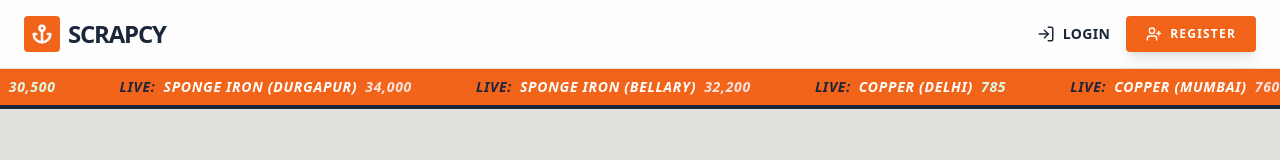
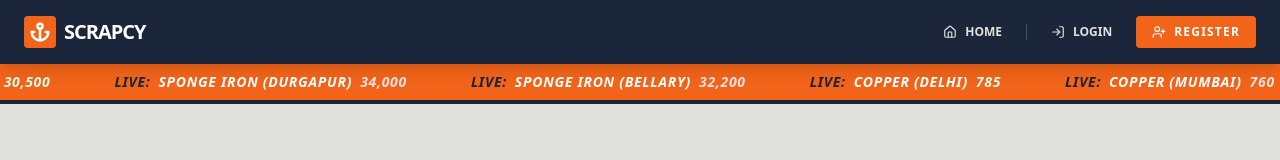
Before and after one commit to nilesh94/scrapcy-frontend, a React (Create React App) app: page / in a window 1280 px wide. Shown: the top 160 px of the page. Built offline with nearby package versions, Linux system fonts and the light colour scheme.

Commit message:
Update Home.js

```diff
--- a/src/pages/Home.js
+++ b/src/pages/Home.js
@@ -1,10 +1,11 @@
 import React, { useState, useEffect, useMemo } from 'react';
-import { useNavigate, Link } from 'react-router-dom';
+import { useNavigate } from 'react-router-dom';
 import {
-  Hammer, ArrowRight, Building2, User, Unlock, Anchor,
-  LayoutDashboard, LogOut, LogIn, UserPlus
+  Hammer, ArrowRight, Building2, User, Unlock, LayoutDashboard
 } from 'lucide-react';
-import PriceCard from '../components/PriceCard'; // Ensure this path is correct
+import PriceCard from '../components/PriceCard';
+import Header from '../components/Header/Header';
+import Footer from '../components/Footer/Footer';
 
 const MARKET_DATA = [
   { id: 101, category: "Ferrous", material: "Sponge Iron", location: "Raipur", price: 30500, change: 200, type: "Mandi", contact: "Raipur Ispat Links" },
@@ -18,8 +19,8 @@ const MARKET_DATA = [
 const Home = () => {
   const navigate = useNavigate();
   const [unlockedDetails, setUnlockedDetails] = useState({});
-  const [user, setUser] = useState(null); // Replaces userRole, holds full user object
-  const [userRole, setUserRole] = useState('guest'); // Kept for the auction section toggle logic
+  const [user, setUser] = useState(null);
+  const [userRole, setUserRole] = useState('guest');
 
   // 1. Check Login Status on Load
   useEffect(() => {
@@ -28,20 +29,11 @@ const Home = () => {
     if (token && storedUser) {
       const parsedUser = JSON.parse(storedUser);
       setUser(parsedUser);
-      setUserRole(parsedUser.role === 'seller' ? 'company' : 'bidder'); // Sync role for UI
+      setUserRole(parsedUser.role === 'seller' ? 'company' : 'bidder');
     }
   }, []);
 
-  // 2. Logout Logic
-  const handleLogout = () => {
-    localStorage.removeItem('token');
-    localStorage.removeItem('user');
-    setUser(null);
-    setUserRole('guest');
-    window.location.reload();
-  };
-
-  // 3. Calculate Averages
+  // 2. Calculate Averages
   const materialAverages = useMemo(() => {
     const sums = {}; const counts = {};
     MARKET_DATA.forEach(item => {
@@ -61,57 +53,21 @@ const Home = () => {
   };
 
   return (
-    <main className="bg-platinum min-h-screen">
+    <div className="min-h-screen bg-platinum flex flex-col relative">
+      <Header />
 
-      {/* --- NAVBAR --- */}
-      <nav className="border-b border-platinum py-4 sticky top-0 bg-white/95 backdrop-blur-md z-50">
-        <div className="max-w-7xl mx-auto px-6 flex justify-between items-center">
+      <main className="flex-grow">
 
-          {/* Logo */}
-          <div className="flex items-center gap-2">
-            <div className="bg-orange text-white p-2 rounded">
-              <Anchor size={20} className="stroke-[3]" />
-            </div>
-            <span className="text-2xl font-black uppercase tracking-tighter text-navy">Scrapcy</span>
-          </div>
-
-          {/* Right Side Buttons */}
-          <div className="flex items-center gap-4">
-            {user ? (
-              <>
-                <span className="hidden md:block text-xs font-bold text-steel uppercase tracking-widest mr-2">
-                  Welcome, {user.first_name}
-                </span>
-
-                <Link
-                  to="/dashboard"
-                  className="flex items-center gap-2 text-sm font-black uppercase tracking-wide text-navy hover:text-orange transition-colors"
+        {/* --- FLOATING DASHBOARD BUTTON (ONLY FOR LOGGED IN USERS) --- */}
+        {user && (
+          <button
+            onClick={() => navigate('/dashboard')}
+            className="fixed bottom-8 right-8 z-50 bg-navy text-white px-6 py-4 rounded-full shadow-2xl border-2 border-orange hover:scale-105 transition-transform duration-300 flex items-center gap-3 font-black uppercase tracking-widest text-xs group"
           >
-                  <LayoutDashboard size={18} />
-                  Dashboard
-                </Link>
-
-                <button
-                  onClick={handleLogout}
-                  className="flex items-center gap-2 px-5 py-2.5 bg-navy text-white text-xs font-black uppercase tracking-widest rounded shadow-lg hover:bg-red-600 transition-all"
-                >
-                  <LogOut size={14} />
-                  Logout
+            <LayoutDashboard size={20} className="text-orange group-hover:text-white transition-colors" />
+            <span className="hidden md:inline">My Dashboard</span>
           </button>
-              </>
-            ) : (
-              <>
-                <Link to="/login" className="flex items-center gap-2 text-sm font-black uppercase tracking-wide text-navy hover:text-orange transition-colors">
-                  <LogIn size={18} /> Login
-                </Link>
-                <Link to="/register" className="flex items-center gap-2 px-5 py-2.5 bg-orange text-white text-xs font-black uppercase tracking-widest rounded shadow-lg hover:bg-navy transition-all">
-                  <UserPlus size={16} /> Register
-                </Link>
-              </>
         )}
-          </div>
-        </div>
-      </nav>
 
         {/* Ticker */}
         <div className="bg-orange text-white py-2 overflow-hidden border-b-4 border-navy">
@@ -134,7 +90,7 @@ const Home = () => {
             <h1 className="text-5xl md:text-7xl font-black uppercase leading-[0.9] mb-6 mt-2 text-navy">The Hub of <br/>Scrap Trade</h1>
             <p className="text-lg text-steel font-medium mb-8">A premium, high-integrity platform bridging scrap producers and professional bidders.</p>
 
-          {/* Smart Redirect Button */}
+            {/* Main Hero Button (Smart Redirect) */}
             <button
               onClick={() => navigate(user ? '/dashboard' : '/login')}
               className="bg-navy text-white px-8 py-4 font-bold flex items-center gap-2 hover:bg-orange transition-all duration-300 shadow-lg shadow-navy/20"
@@ -217,6 +173,9 @@ const Home = () => {
           </div>
         </section>
       </main>
+
+      <Footer />
+    </div>
   );
 };
 
```
Lines whose indentation alone changed are shown as unchanged.
